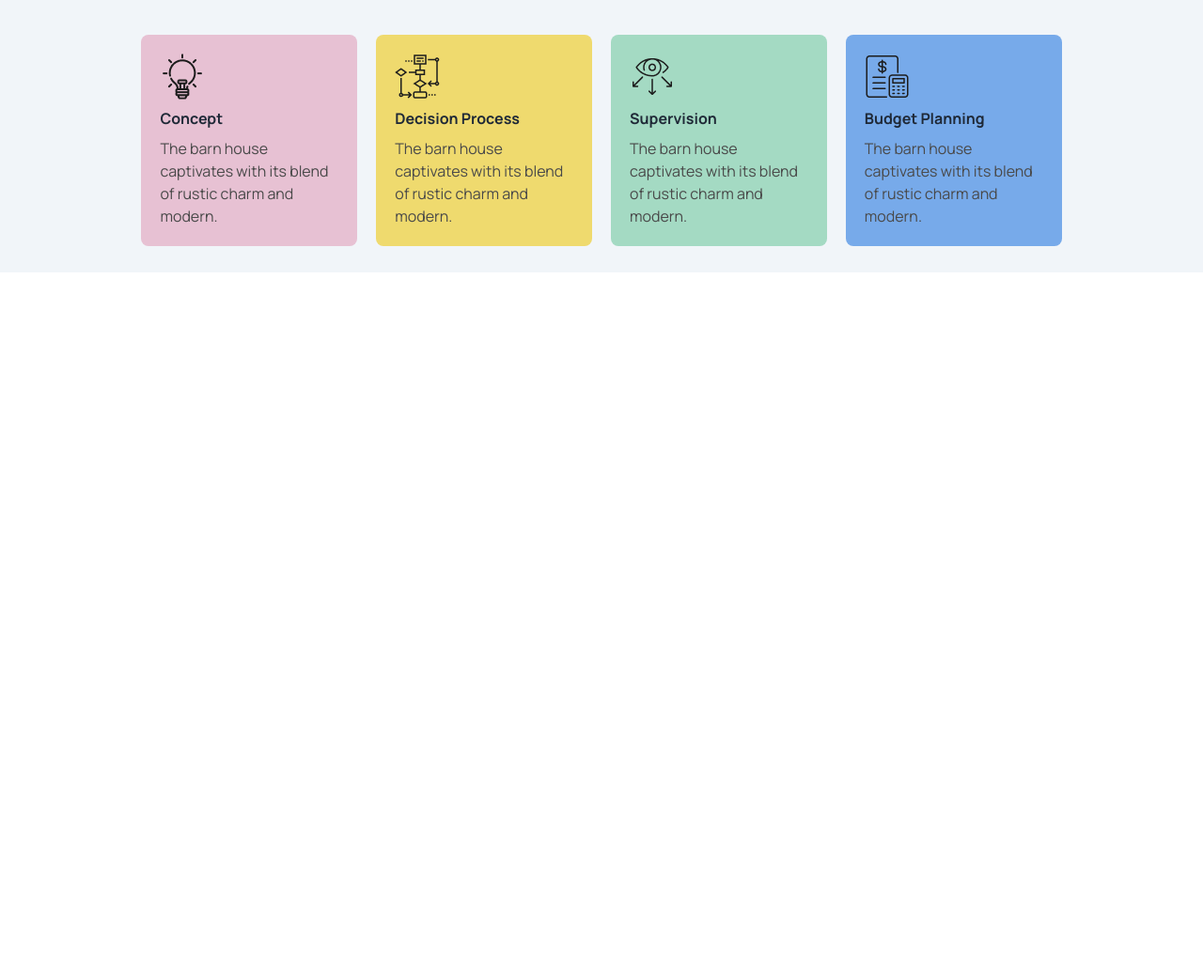
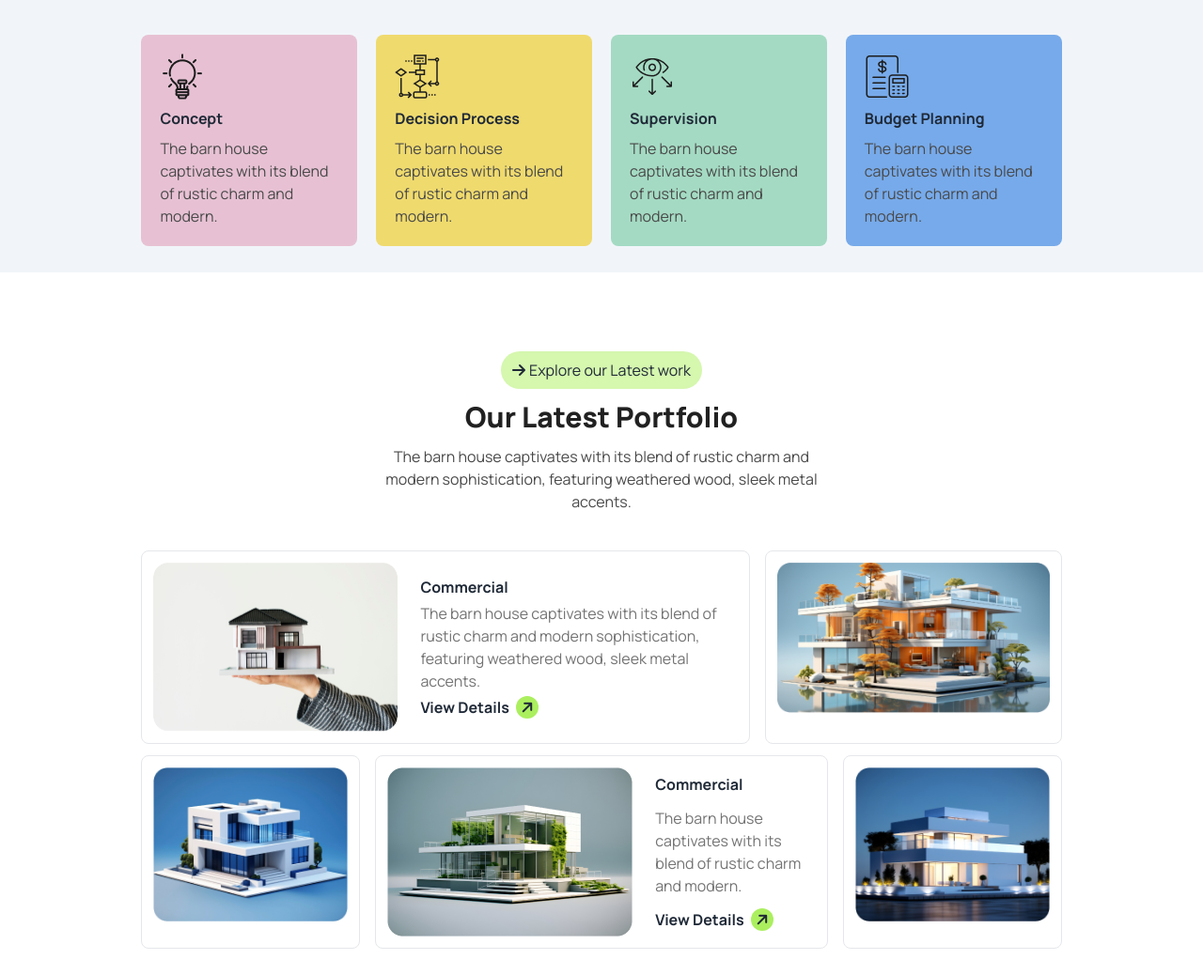
Before and after one commit to tipu236535/Assignment-3, a plain HTML site: page index.html in a window 1280 px wide. Shown: the part 1597-2635 px from the top of the page at 94% size. Before the commit the page ends 1887 px from the top, so only its background shows below. Drawn offline with nearby package versions, Linux system fonts and the light colour scheme.

Commit message:
added chalenge part

```diff
--- a/index.html
+++ b/index.html
@@ -158,6 +158,57 @@
 
      </div>
 </section>
+<section class="p-7 bg-[#F4F4F4] lg:bg-[#FFFFFF]">
+  <div class="lg:w-4/5 mx-auto">
+    <div class="space-y-3 flex flex-col justify-center items-center mt-2 lg:mt-14 ">
+      <button class="bg-[#ABEF5F80] px-3 py-2 rounded-full inline-flex items-center justify-center">
+        <i class="fa-solid fa-arrow-right mr-1 "></i> Explore our Latest work
+      </button>
+      <h1 class="text-[#212121] text-2xl lg:text-3xl font-[800]">Our Latest Portfolio</h1>
+      <p class="text-[#494949] lg:w-2/4 mx-auto text-center">The barn house captivates with its blend of rustic charm and modern sophistication, featuring weathered wood, sleek metal accents.</p>
+     </div>
+
+     <!-- card section  -->
+      <div class="mt-10 grid grid-cols-1 lg:grid-cols-3 gap-4">
+        <!-- card-1  -->
+        <div class="lg:flex space-x-6 lg:border bg-[#FFFFFF] lg:border-[rgb(233, 233, 233)] lg:col-span-2 rounded-lg p-3">
+          <img src="./assets/img1.png" alt="" class="w-full object-cover">
+          <div class="lg:flex flex-col justify-center space-y-1">
+            <h1 class="font-bold mt-3 lg:mt-0">Commercial</h1>
+            <p class="text-[#737373]">The barn house captivates with its blend of rustic charm and modern sophistication, featuring weathered wood, sleek metal accents.</p>
+            <p class="font-bold ">View Details <button class="bg-[#ABEF5F] h-6 w-6 rounded-full ml-1"><i class="fa-solid fa-arrow-right -rotate-45 "></i></button></p>
+          </div>
+        </div>
+
+        <!-- card-2  -->
+         <div class="lg:border bg-[#FFFFFF] lg:border-[rgb(233, 233, 233)] rounded-lg p-3 col-span-1">
+          <img src="./assets/img2.png" alt="" class="w-full object-cover">
+         </div>
+      </div>
+      <div class="grid grid-cols-1 lg:grid-cols-4 gap-4 mt-3">
+        <!-- card-3  -->
+        <div class="lg:border bg-[#FFFFFF] lg:border-[rgb(233, 233, 233)] rounded-lg p-3 col-span-1">
+          <img src="./assets/img3.png" alt="" class="w-full object-cover" >
+         </div>
+
+         <!-- card-4  -->
+         <div class="lg:flex space-x-6 lg:border bg-[#FFFFFF] lg:border-[rgb(233, 233, 233)] rounded-lg p-3 lg:col-span-2">
+          <img src="./assets/img4.png" alt="" class="w-full object-cover rounded-lg">
+          <div class="lg:flex flex-col justify-center space-y-3">
+            <h1 class="font-bold mt-3 lg:mt-0">Commercial</h1>
+            <p class="text-[#737373]">The barn house captivates with its blend of rustic charm and modern.</p>
+            <div><p class="font-bold ">View Details <button class="bg-[#ABEF5F] h-6 w-6 rounded-full ml-1"><i class="fa-solid fa-arrow-right -rotate-45 "></i></button></p></div>
+          </div>
+        </div>
+        <!-- card-5  -->
+        <div class="lg:border bg-[#FFFFFF] lg:border-[rgb(233, 233, 233)] rounded-lg p-3 col-span-1">
+          <img src="./assets/img5.png" alt="" class="w-full object-cover">
+         </div>
+
+      </div>
+
+  </div>
+ </section>
 
 
 
```
